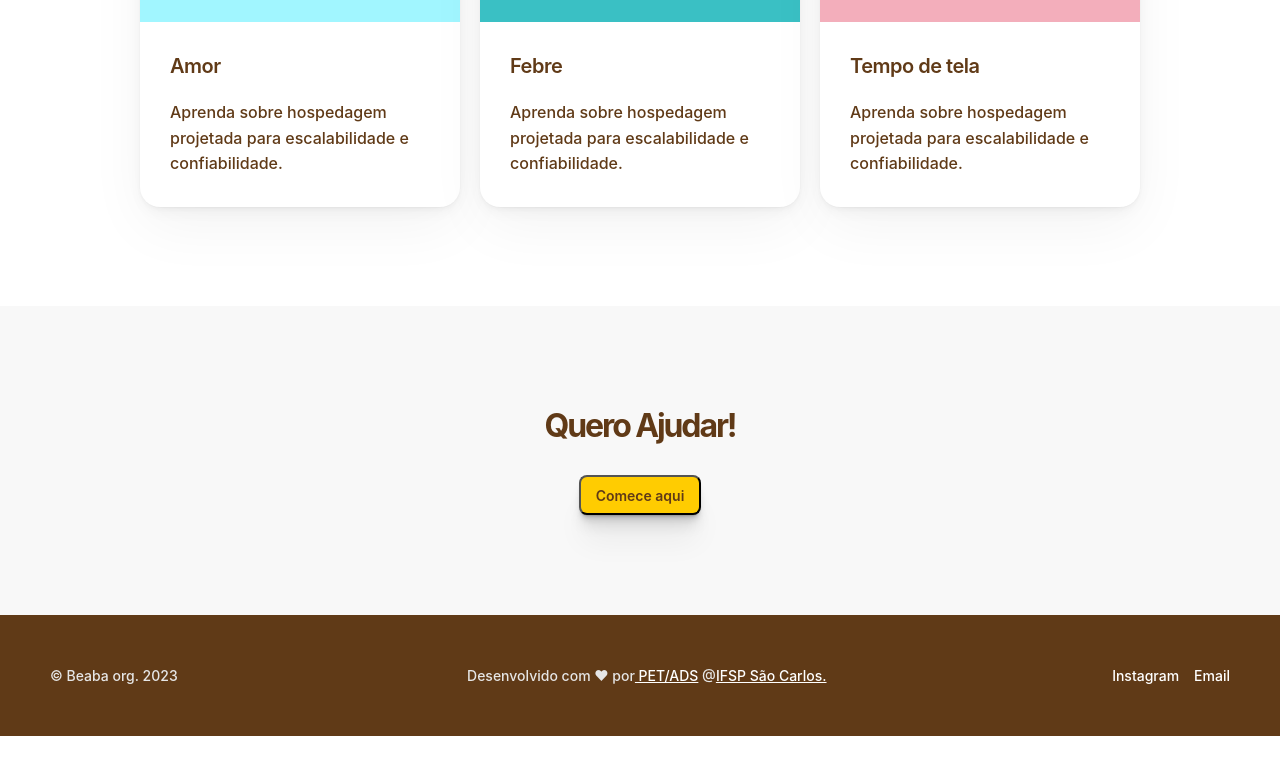
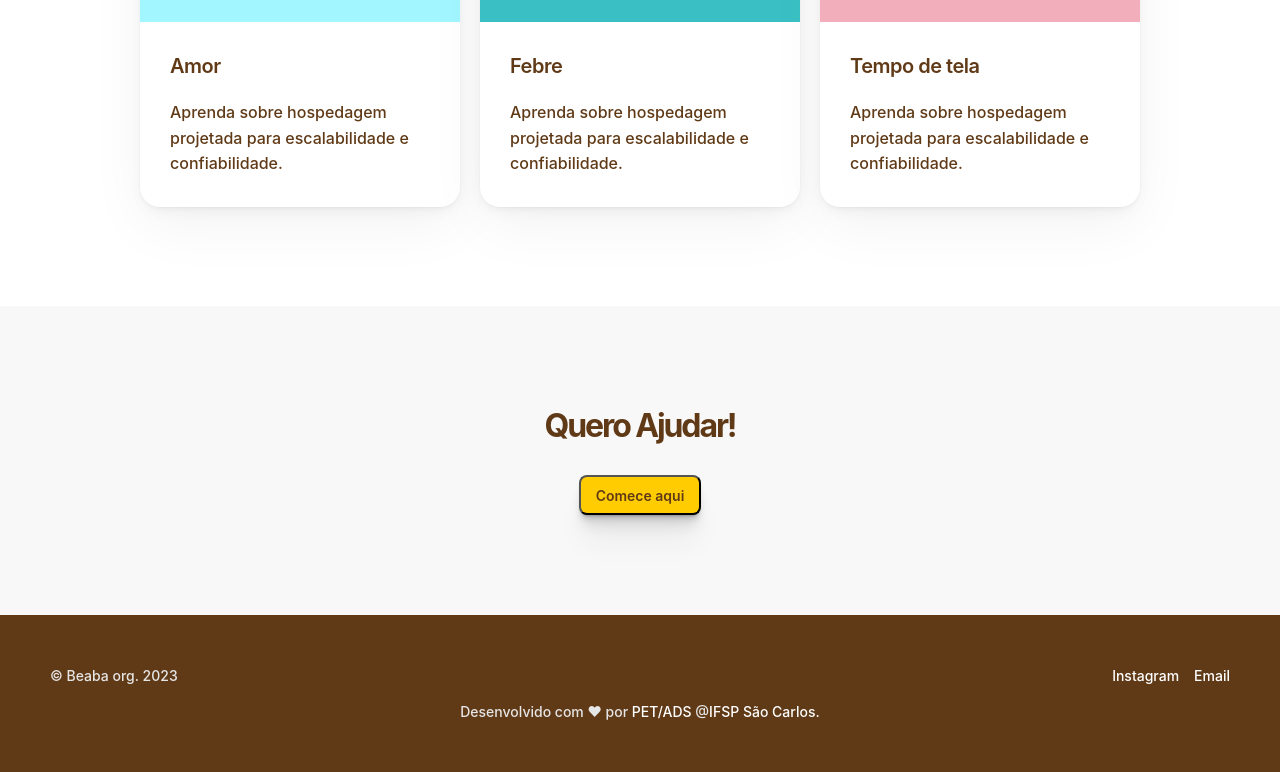
Before and after one commit to pet-ads/b-social, a React (Vite) app: page / in a window 1280 px wide. Shown: the part 1904-2676 px from the top of the page. Before the commit the page ends 2640 px from the top, so only its background shows below. Built offline with nearby package versions, Linux system fonts and the light colour scheme.

Commit message:
fix: Better styles to footer

```diff
--- a/src/components/Footer/footer.css
+++ b/src/components/Footer/footer.css
@@ -3,27 +3,39 @@
     background-color: #603a17;
     display: flex;
     flex: none;
-    flex-direction: row;
+    flex-direction: column;
     flex-wrap: nowrap;
     height: min-content;
-    justify-content: space-between;
     overflow: visible;
     padding: 50px;
     position: relative;
     width: 100%;
+    gap: 15px;
+}
+
+.general-conteiner {
+    display: flex;
+    flex-direction: row;
+    justify-content: space-between;
+    gap: 15px;
+    width: 100%;
 }
 
 .PETSignature {
-    font-family: "Inter", "Inter Placeholder", sans-serif;
+    font-family: Inter, Inter Placeholder, sans-serif;
     font-size: 14px;
     font-weight: 500;
     line-height: 1.5em;
     text-align: left;
     color: rgb(230, 230, 230);
+    width: 100%;
+    text-align: center;
+
 }
 
 a {
     color: white;
+    text-decoration: none;
 }
 
 .copy {
@@ -51,7 +63,7 @@ a {
     flex-wrap: nowrap;
     gap: 15px;
     height: min-content;
-    justify-content: flex-start;
+    justify-content: space-between;
     overflow: hidden;
     padding: 0;
     position: relative;
--- a/src/components/Footer/footer.tsx
+++ b/src/components/Footer/footer.tsx
@@ -3,13 +3,11 @@ import "./footer.css";
 export default function Footer() {
   return (
     <div className="footer">
+      <div className="general-conteiner">
         <div className="copy">
           <p className="copyText">© Beaba org. 2023 </p>
         </div>
-      <p className="PETSignature">Desenvolvido com ♥ por
-        <a href='http://petads.paginas.scl.ifsp.edu.br/'> PET/ADS</a> @
-        <a href='https://scl.ifsp.edu.br' rel='noreferrer' target='_blank'>IFSP São Carlos.</a>
-      </p>
+
         <div className="socialMediaConteiner">
           <div className="instaConteiner">
             <p className="socialText"> Instagram</p>
@@ -18,7 +16,16 @@ export default function Footer() {
             <p className="socialText"> Email</p>
           </div>
         </div>
-
+      </div>
+      <div>
+        <p className="PETSignature">
+          Desenvolvido com ♥ por
+          <a href="http://petads.paginas.scl.ifsp.edu.br/"> PET/ADS</a> @
+          <a href="https://scl.ifsp.edu.br" rel="noreferrer" target="_blank">
+            IFSP São Carlos.
+          </a>
+        </p>
+      </div>
     </div>
   );
 }
```
Lines whose indentation alone changed are shown as unchanged.
